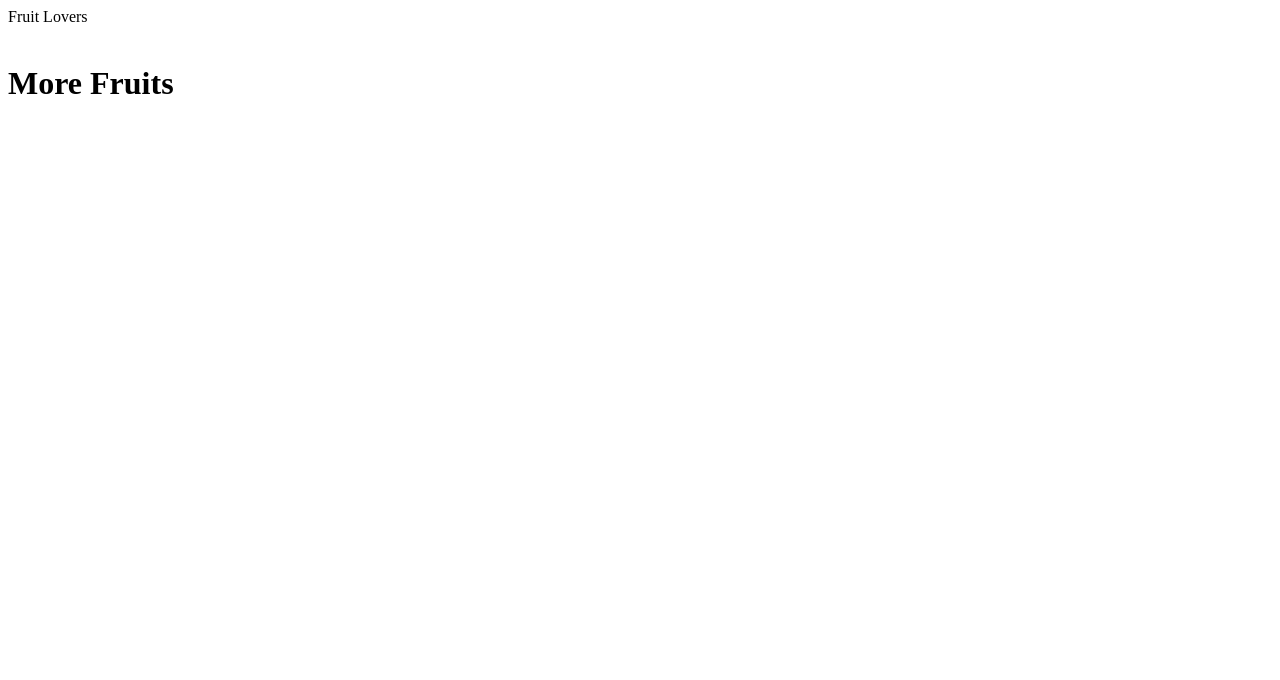
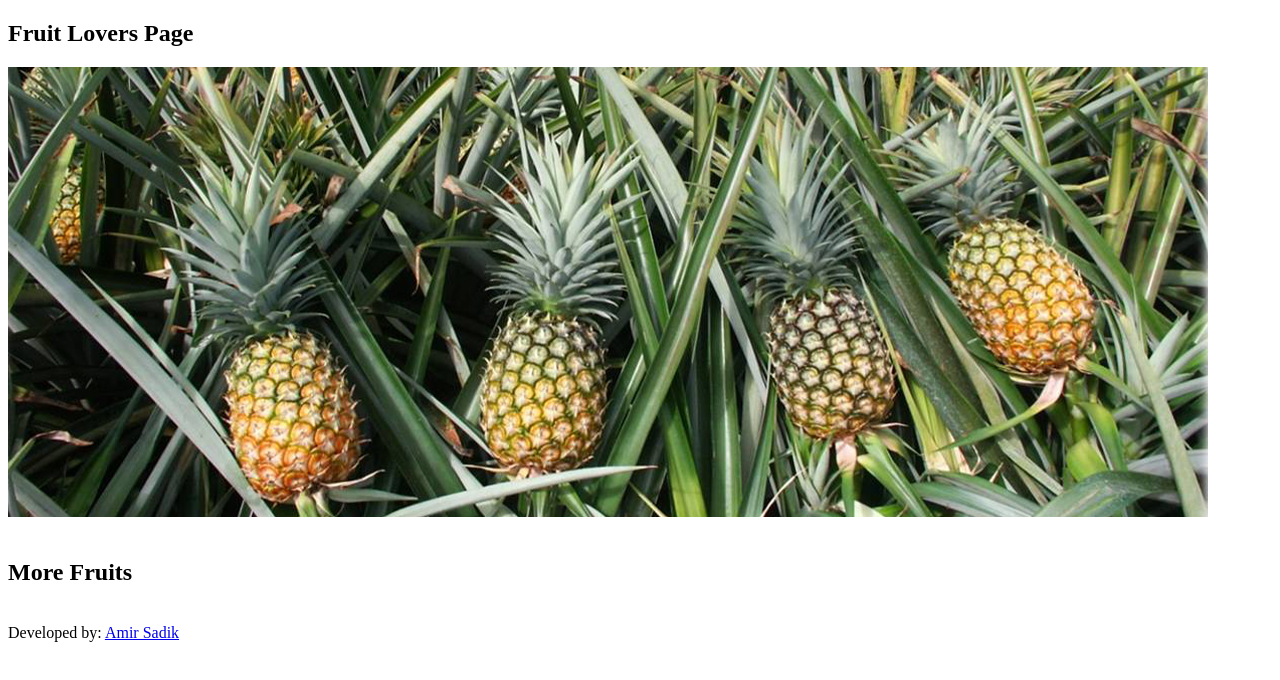
Before and after one commit to Amiir25/ass1, a plain HTML site: page index.html in a window 1280 px wide. Drawn offline with Linux system fonts and the light colour scheme.

Commit message:
Update index.html

```diff
--- a/index.html
+++ b/index.html
@@ -4,22 +4,29 @@
     <meta charset="UTF-8">
     <meta name="viewport" content="width=device-width, initial-scale=1.0">
     <title>Assignment-2</title>
+    <link rel="stylesheet" href="style.css">
 </head>
 <body>
-    <nav>Fruit Lovers</nav>
-    <div class="header-image"></div>
+    <nav>
+        <h1>Fruit Lovers Page</h1>
+    </nav>
+    <div class="header-image">
+        <img src="images/banner.jpg" alt="">
+    </div>
     <main>
-        <div class="fruits">
+        <div class="fruits1">
             <img src="images/fruit-1.jpg" alt="">
             <img src="images/fruit-5.jpg" alt="">
             <img src="images/fruit-2.jpg" alt="">
         </div>
-        <h1>More Fruits</h1>
-        <div class="more-fruits">
+        <h2 class="more-fruits">More Fruits</h2>
+        <div class="fruits2">
             <img src="images/fruit-3.jpg" alt="">
             <img src="images/fruit-4.jpg" alt="">
         </div>
     </main>
-    <footer></footer>
+    <footer>
+        Developed by: <a href="#">Amir Sadik</a>
+    </footer>
 </body>
 </html>
```
